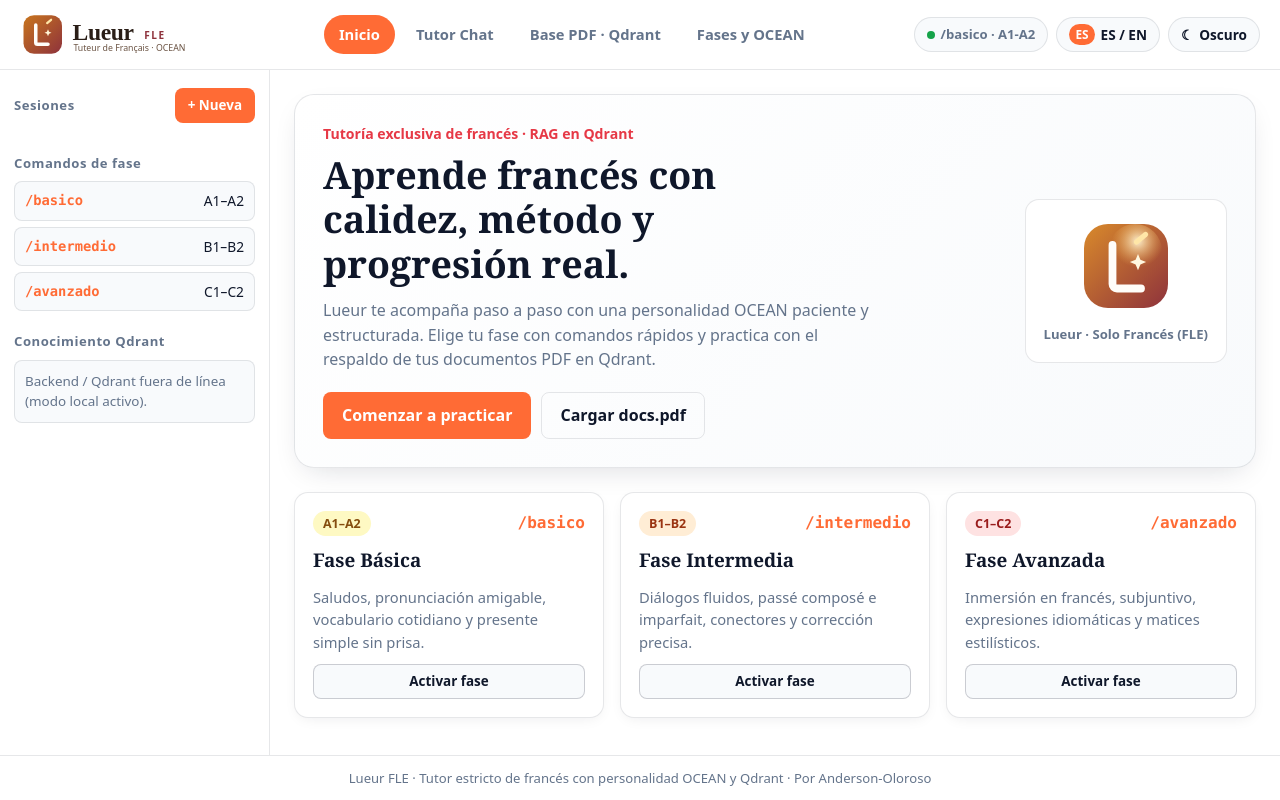
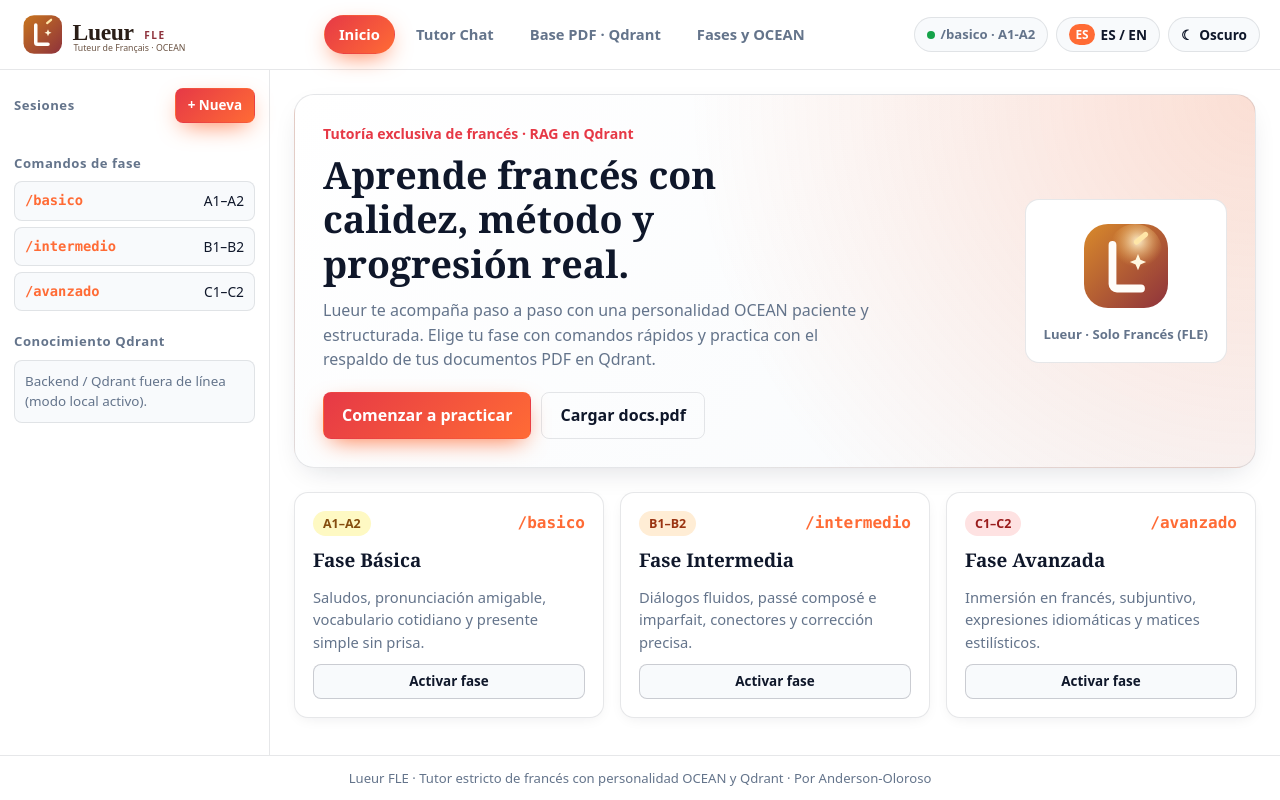
Before and after one commit to Anderson-Oloroso/lueurfle-frontend, a website with bundled scripts: page index.html in a window 1280 px wide. Built offline with nearby package versions, Linux system fonts and the light colour scheme; files whose address does not match are found by name.

Commit message:
feat(styles): apply Lotus Neo gradient accents, glass navbar, and hero glow

```diff
--- a/css/main.css
+++ b/css/main.css
@@ -43,7 +43,9 @@ body {
   justify-content: space-between;
   gap: 12px;
   padding: 10px 20px;
-  background-color: var(--bg-surface);
+  background-color: var(--bg-nav);
+  backdrop-filter: blur(14px);
+  -webkit-backdrop-filter: blur(14px);
   border-bottom: 1px solid var(--border-color);
   position: sticky;
   top: 0;
@@ -85,8 +87,9 @@ body {
 }
 
 .nav-pill.is-active {
-  background-color: var(--accent-primary);
+  background: var(--accent-gradient);
   color: var(--text-on-accent);
+  box-shadow: 0 8px 24px -8px var(--accent-primary);
 }
 
 .topbar__controls {
@@ -295,12 +298,15 @@ body {
 }
 
 .btn--primary {
-  background-color: var(--accent-primary);
+  background: var(--accent-gradient);
   color: var(--text-on-accent);
+  box-shadow: 0 8px 24px -8px var(--accent-primary);
 }
 
 .btn--primary:hover:not(:disabled) {
-  background-color: var(--accent-primary-hover);
+  background: var(--accent-gradient);
+  box-shadow: 0 0 0 1px var(--accent-gold), 0 10px 28px -6px var(--accent-primary);
+  filter: brightness(1.06);
 }
 
 .btn--secondary {
@@ -354,7 +360,8 @@ body {
 
 /* Welcome screen */
 .welcome-hero {
-  background: linear-gradient(135deg, var(--bg-surface) 0%, var(--bg-elevated) 100%);
+  background: radial-gradient(circle at top right, var(--accent-glow), transparent 55%),
+    linear-gradient(135deg, var(--bg-surface) 0%, var(--bg-elevated) 100%);
   border: 1px solid var(--border-color);
   border-radius: var(--radius-lg);
   padding: 28px;
@@ -745,7 +752,7 @@ body {
 
 .ocean-meter__fill {
   height: 100%;
-  background: linear-gradient(90deg, var(--accent-primary), var(--accent-secondary));
+  background: var(--accent-gradient);
 }
 
 .app-footer {
```
